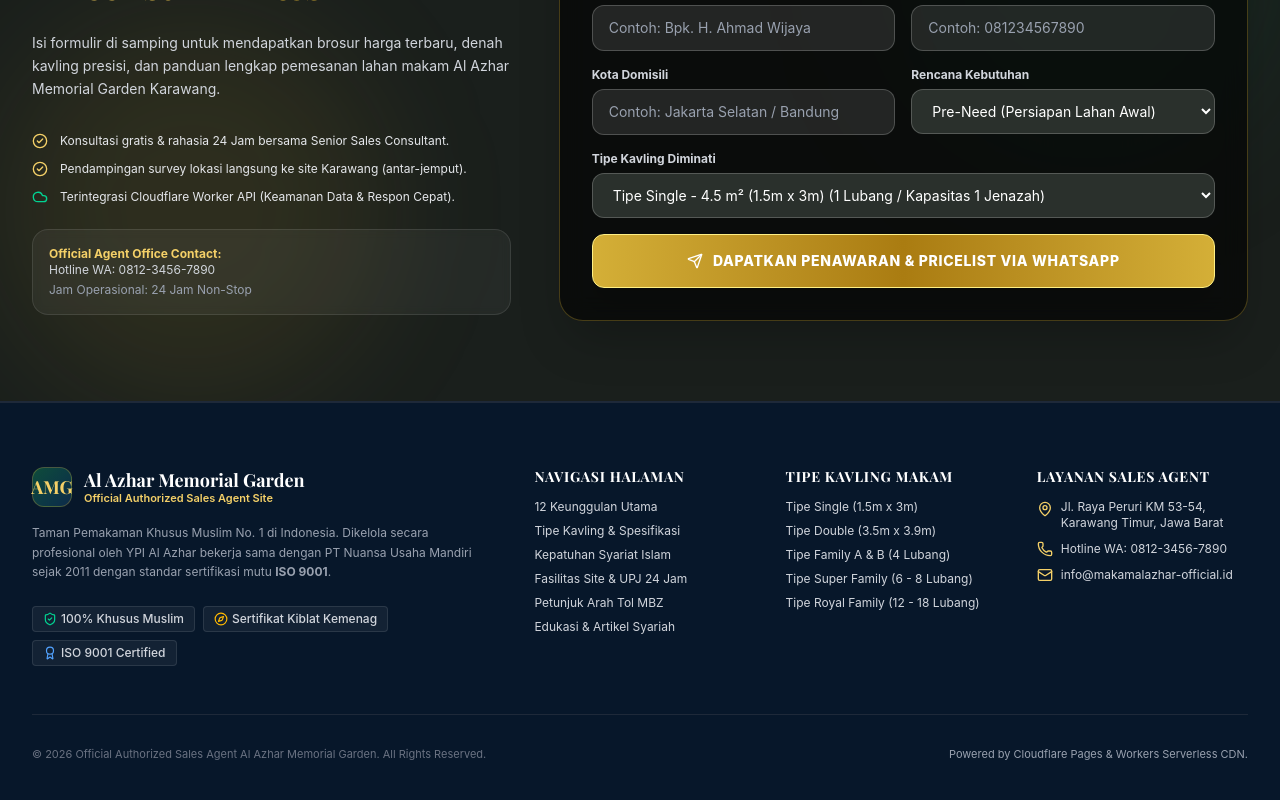
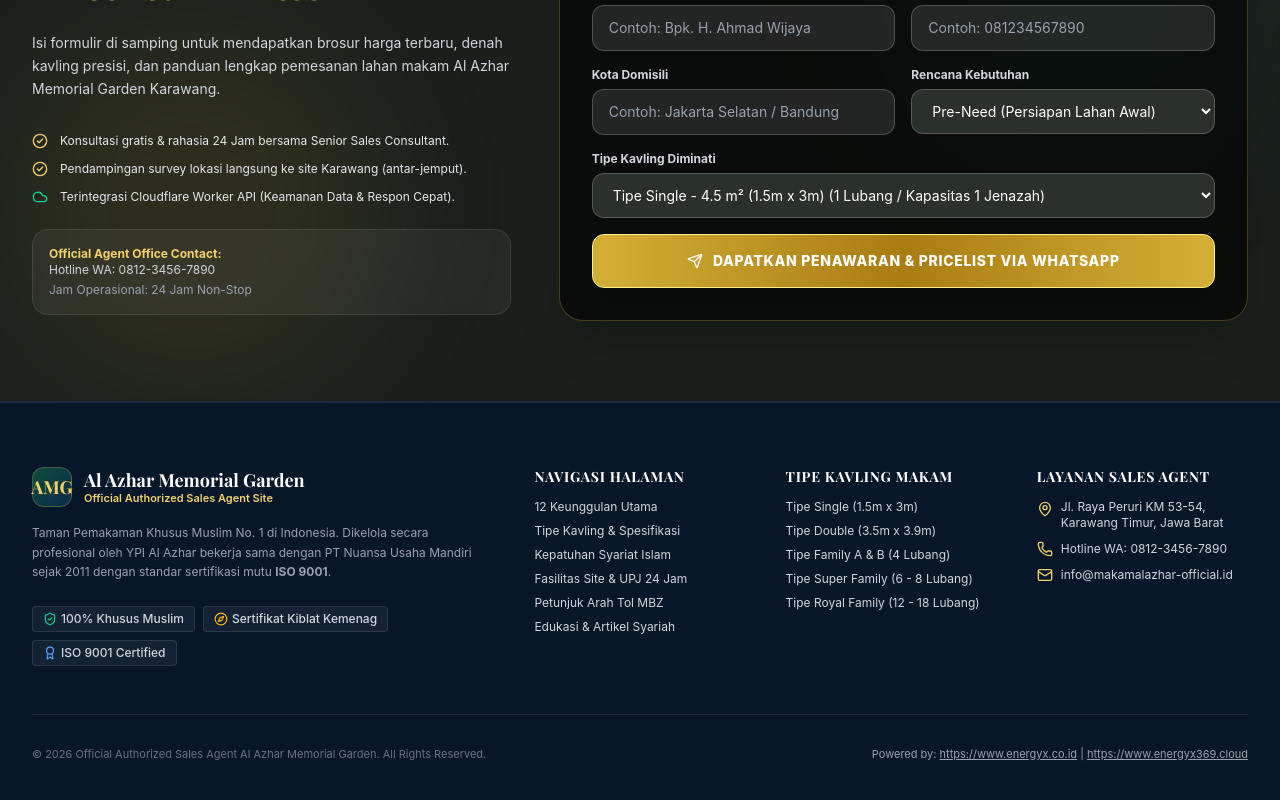
Before and after one commit to RikiEnergyX/al-azhar-memorial-garden, a React (Vite) app: page / in a window 1280 px wide. Shown: the part 9644-10444 px from the top of the page. Built offline with nearby package versions, Linux system fonts and the light colour scheme; a web font is replaced by a local one.

Commit message:
Update Powered by footer to EnergyX links

```diff
--- a/src/components/Footer.jsx
+++ b/src/components/Footer.jsx
@@ -103,7 +103,14 @@
             &copy; {new Date().getFullYear()} Official Authorized Sales Agent Al Azhar Memorial Garden. All Rights Reserved.
           </p>
           <p className="text-gray-400">
-            Powered by Cloudflare Pages & Workers Serverless CDN.
+            Powered by:{' '}
+            <a href="https://www.energyx.co.id" target="_blank" rel="noopener noreferrer" className="hover:text-[#F4D068] transition-colors underline">
+              https://www.energyx.co.id
+            </a>
+            {' | '}
+            <a href="https://www.energyx369.cloud" target="_blank" rel="noopener noreferrer" className="hover:text-[#F4D068] transition-colors underline">
+              https://www.energyx369.cloud
+            </a>
           </p>
         </div>
 
```
